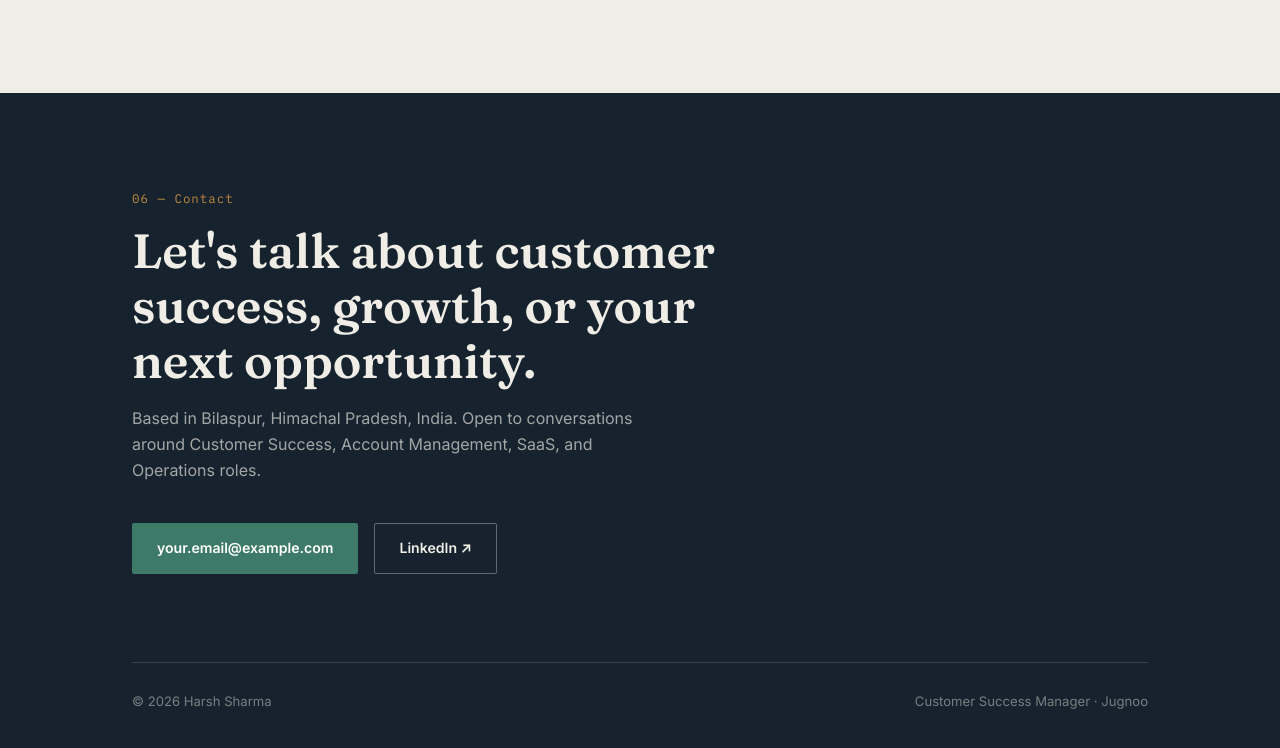
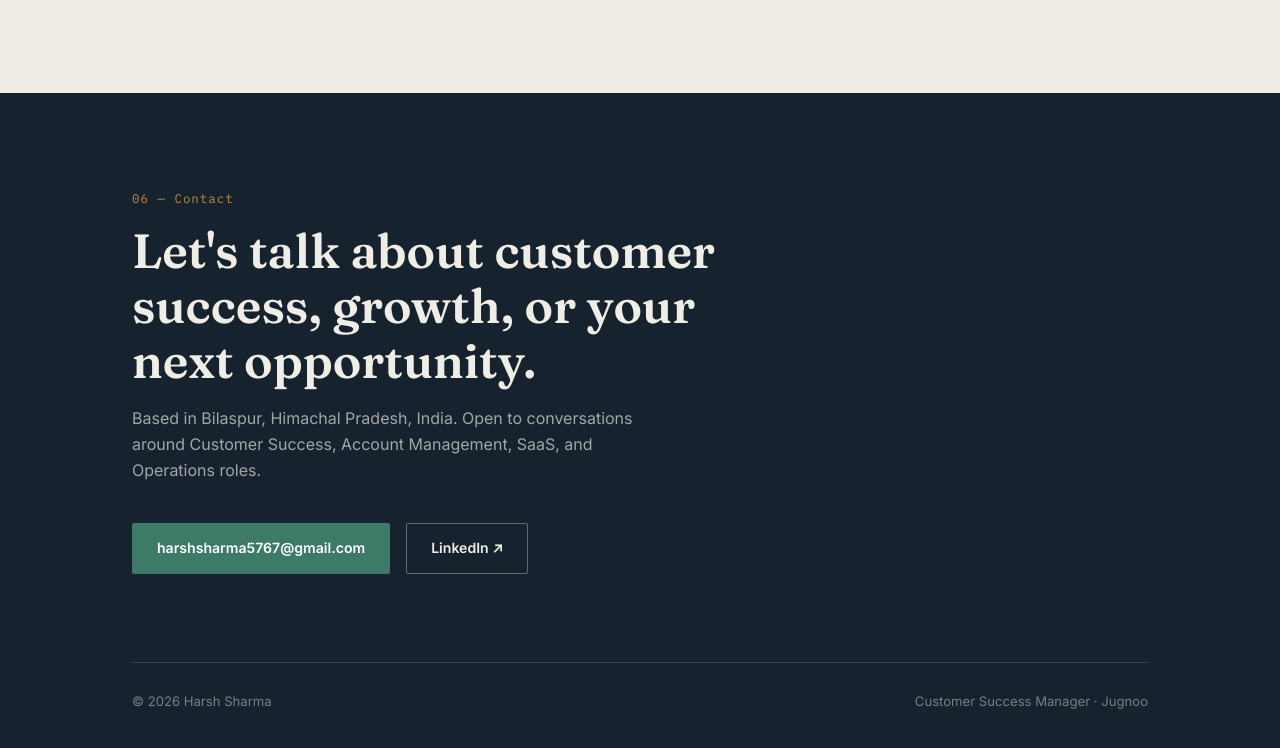
Before and after one commit to harshsharma5767/harshsharma5767.github.io, a plain HTML site: page index.html in a window 1280 px wide. Shown: the part 4773-5521 px from the top of the page. Drawn offline with Linux system fonts and the light colour scheme.

Commit message:
Email change

```diff
--- a/index.html
+++ b/index.html
@@ -644,7 +644,7 @@
     <h2 class="contact-head" style="margin-top:14px;">Let's talk about customer success, growth, or your next opportunity.</h2>
     <p class="contact-sub">Based in Bilaspur, Himachal Pradesh, India. Open to conversations around Customer Success, Account Management, SaaS, and Operations roles.</p>
     <div class="contact-links">
-      <a href="mailto:your.email@example.com" class="btn btn-primary">your.email@example.com</a>
+      <a href="mailto:harshsharma5767@gmail.com" class="btn btn-primary">harshsharma5767@gmail.com</a>
       <a href="https://www.linkedin.com/in/harsh-sharma-04101a239" target="_blank" rel="noopener" class="btn btn-ghost">LinkedIn ↗</a>
     </div>
     <div class="footer-bottom">
```
